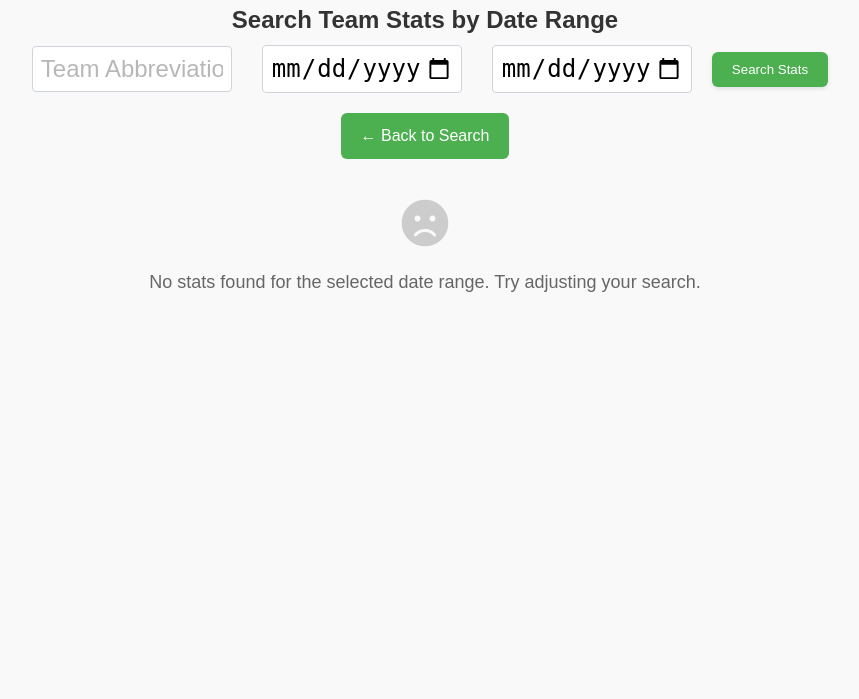
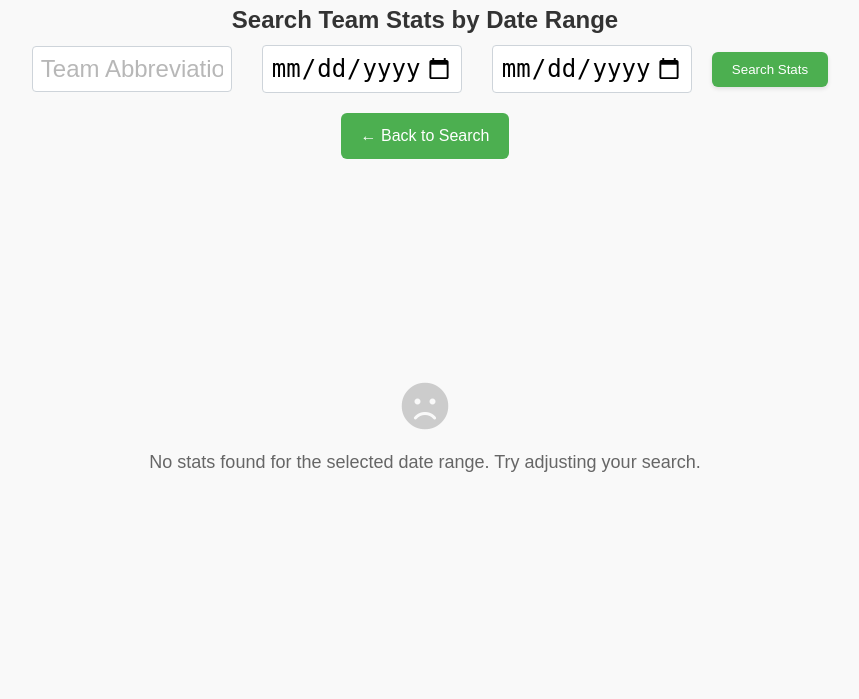
Before and after one commit to ShaunM042/Fresh-Finder, a Flask app: page /team_stats in a window 1280 px wide. Shown: the part 154-853 px from the top of the page, without its empty margins (215-1074 px from the left). Before the commit the page ends 446 px from the top, so only its background shows below. Run offline with Flask 3, Linux system fonts and the light colour scheme.

Commit message:
centered no data message

```diff
--- a/static/styles.css
+++ b/static/styles.css
@@ -375,3 +375,11 @@ small {
     text-align: center;
     margin-top: 10px;
 }
+
+.no-data {
+    height: 60vh;
+    display: flex;
+    align-items: center;
+    justify-content: center;
+    flex-direction: column;
+}
```
